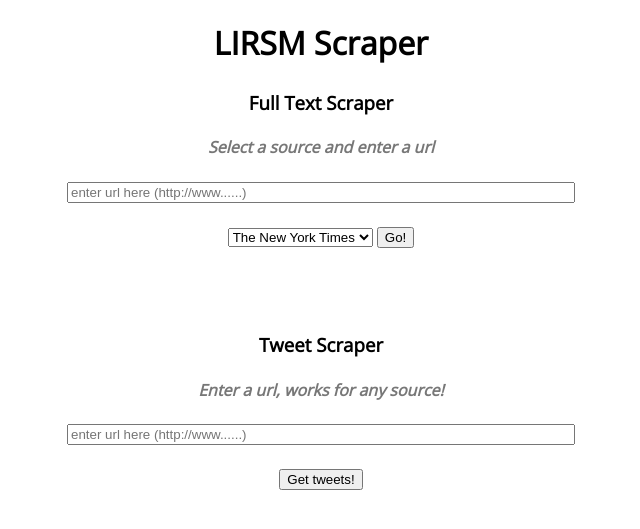
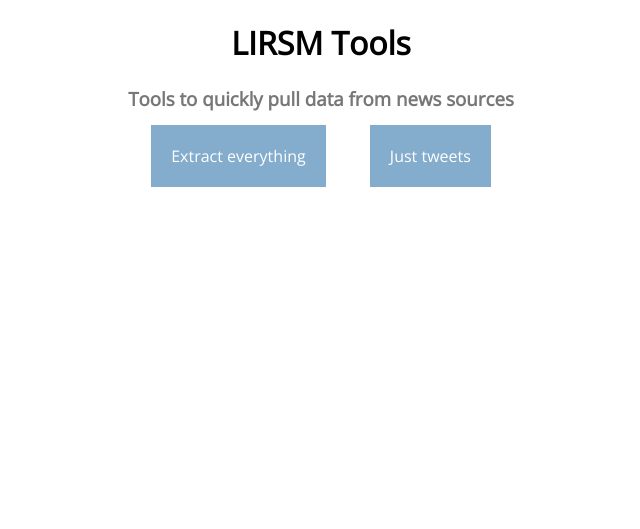
Before and after one commit to GKjohns/LOMTools, a Flask app: page / in a window 1280 px wide. Shown: the top 529 px of the page, without its empty margins (319-959 px from the left). Run offline with Flask 2, Linux system fonts and the light colour scheme; parts of the project's set-up code (start-up, migrations or seed data) failed here and were passed over; some libraries are stand-ins or nearby versions.

Commit message:
Added scraper only, changed format

```diff
--- a/flask_app.py
+++ b/flask_app.py
@@ -1,6 +1,5 @@
 from views import app
 app.config['SECRET_KEY'] = 'snoopaloop'
 
-app = app
 # if __name__ == '__main__':
 #     app.run()
--- a/form.py
+++ b/form.py
@@ -12,4 +12,4 @@ class URLForm(Form):
         choices=sources)
 
 class TweetPullerForm(Form):
-    url = URLField('url', validators=[DataRequired, url()])
+    url = URLField('url', validators=[DataRequired(), url()])
--- /dev/null
+++ b/run.py
@@ -0,0 +1,3 @@
+from views import app
+
+app.run()
--- a/static/style.css
+++ b/static/style.css
@@ -1,23 +1,4 @@
-/*html, body, div, span, object, iframe,
-h1, h2, h3, h4, h5, h6, p, blockquote, pre,
-a, abbr, acronym, address, big, cite, code,
-del, dfn, em, img, ins, kbd, q, s, samp,
-small, strike, strong, sub, sup, tt, var,
-b, u, i,
-dl, dt, dd, ol, ul, li,
-fieldset, form, label, legend,
-table, caption, tbody, tfoot, thead, tr, th, td,
-article, aside, canvas, details, embed,
-figure, figcaption, footer, header, hgroup,
-menu, nav, output, ruby, section, summary,
-time, mark, audio, video {
-	margin: 0;
-	padding: 0;
-	border: 0;
-	font-size: 100%;
-	font: inherit;
-	vertical-align: baseline;
-}*/
+
 
 div.results {
     margin: 20px 100px 0 100px;
@@ -48,8 +29,14 @@ p#article_text {
 }
 
 h1#header_text {
-    size: 500px;
+    size: 300px;
     text-align: center;
+}
+
+#subheader {
+    color: #777;
+    text-align: center;
+    margin-bottom: 50px;
 }
 
 
@@ -66,3 +53,24 @@ div.form_div {
 .mid_header {
     text-align: center;
 }
+
+a.initial_select_button {
+    text-decoration: none;
+}
+
+span.button_text {
+    color: white;
+    background-color: #83accd;
+    padding: 20px;
+    margin: 0 20px 0 20px;
+
+}
+
+span.button_text:hover {
+    background-color: #003366;
+}
+div#buttons {
+    text-align: center;
+    padding-top: 30px;
+    padding-bottom: 30px;
+}
--- a/templates/_base.html
+++ b/templates/_base.html
@@ -10,12 +10,14 @@
             href="{{ url_for('static', filename='img/favicon-96x96.png') }}">
         <link href='https://fonts.googleapis.com/css?family=Open+Sans'
          rel='stylesheet' type='text/css'>
+        <script src="https://ajax.googleapis.com/ajax/libs/jquery/2.2.2/jquery.min.js"></script>
         <script src="{{ url_for('static', filename='js/clipboard.min.js') }}"></script>
 
     </head>
     <body>
         <div id="header">
-            <h1 id="header_text">LIRSM Scraper</h1>
+            <h1 id="header_text">LIRSM Tools</h1>
+            <h3 id="subheader">Tools to quickly pull data from news sources</h2>
         </div>
         <div class="page">
             {% block content %}
--- a/templates/home.html
+++ b/templates/home.html
@@ -1,29 +1,67 @@
 {% extends "_base.html"%}
 {% block content %}
-    <h3 class="mid_header">Full Text Scraper</h3>
+    <br>
+    <br>
+    <div id="buttons">
+        <a class="initial_select_button" id="scrape" href="/"><span class="button_text">Extract everything</span></a>
+        <a class="initial_select_button" id="get_tweets" href="/"><span class="button_text">Just tweets</span></a>
+    </div>
+    <div id="fade_content">
+        <div id="full_scraper">
+            <!-- <h3 class="mid_header">Full Text Scraper</h3> -->
             <h4 id="helper_text"><em>Select a source and enter a url</em></h4>
             <div class="form_div">
                 <form class="url_form" action="/scrape/" method="post">
                     {{ form.url(placeholder="enter url here (http://www......)",
                         style="width: 500px;")}}
                         <br>
-            <br>
                     {{ form.source }}
                     <button type="submit" name="button">Go!</button>
                 </form>
             </div>
-    <br>
-    <br>
-    <br>
-    <h3 class="mid_header">Tweet Scraper</h3>
+        </div>
+
+        <div id="tweets">
+            <!-- <h3 class="mid_header">Tweet Scraper</h3> -->
             <h4 id="helper_text"><em>Enter a url, works for any source!</em></h4>
             <div class="form_div">
                 <form class="" action="/pull_tweets/" method="post">
                     {{ form.url(placeholder="enter url here (http://www......)",
                         style="width: 500px;")}}
-            <br>
-            <br>
                     <button type="submit" name="button">Get tweets!</button>
                 </form>
             </div>
+        </div>
+    </div>
+
+
+
+
+    <!--
+    TODO:
+        -make a back button
+    -->
+
+
+    <script type="text/javascript">
+
+        var fade_speed = 300;
+
+        $("#full_scraper").hide();
+        $("#tweets").hide();
+        alert("ready!");
+
+        $('#scrape').click(function(event){
+             event.preventDefault();
+             $("#tweets").fadeOut(fade_speed);
+             $("#full_scraper").delay(fade_speed).fadeIn(fade_speed);
+        });
+
+        $('#get_tweets').click(function(event){
+             event.preventDefault();
+             $("#full_scraper").fadeOut(fade_speed);
+             $("#tweets").delay(fade_speed).fadeIn(fade_speed);
+        });
+
+    </script>
 {% endblock %}
```
Also changed, not shown: 4 other files. Lines whose indentation alone changed are shown as unchanged.
